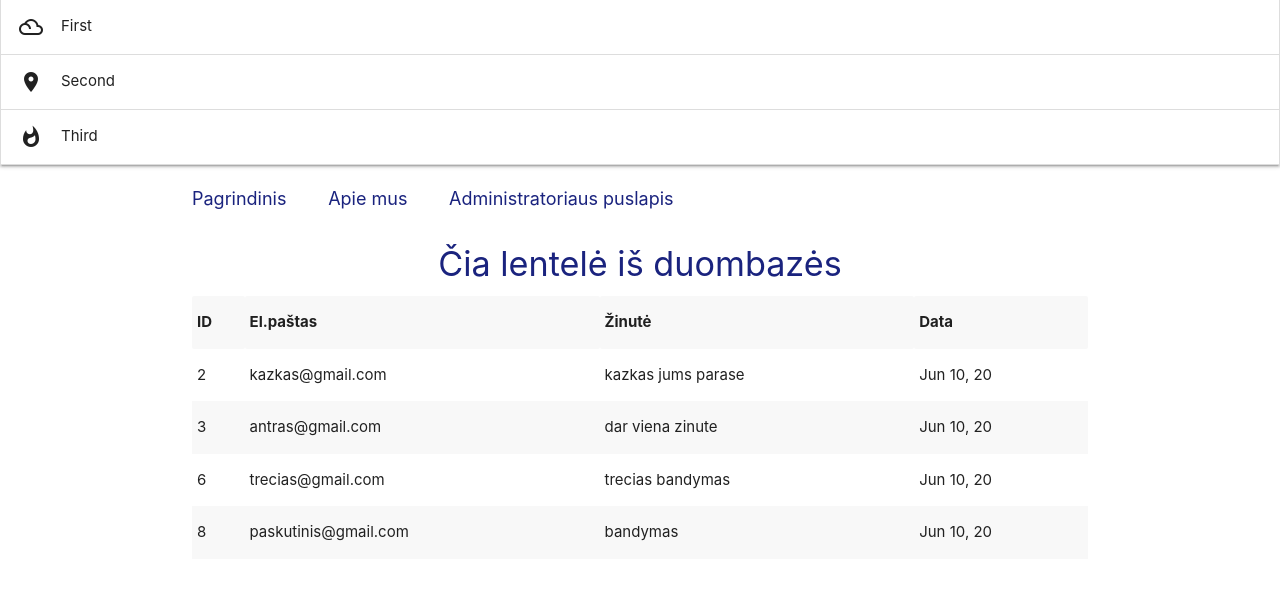
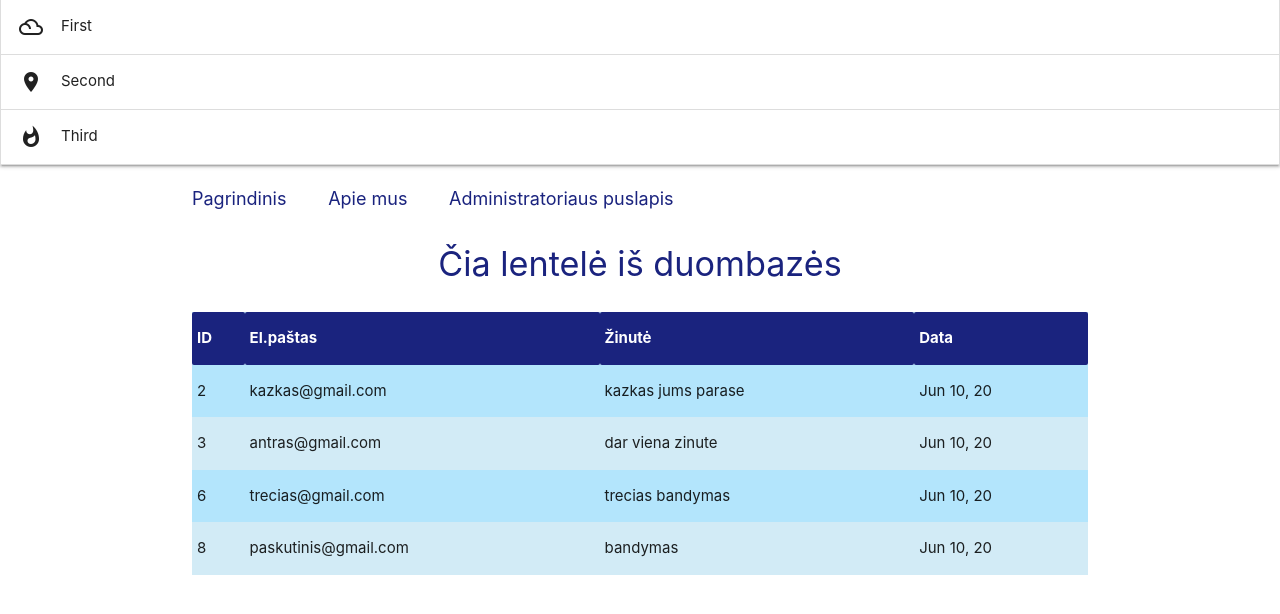
Before and after one commit to lunikas/numberOne, a PHP site: page /numberOne/pswprotected.php in a window 1280 px wide. Shown: the part 73-687 px from the top of the page. Run offline with PHP 8.4, Linux system fonts and the light colour scheme; data comes from the database, SQL or seed files in the repository.

Commit message:
penktadienio ryto pakeitimai Jurgita

```diff
--- a/pswprotected.php
+++ b/pswprotected.php
@@ -30,7 +30,7 @@
     $result = $conn->query($sql);
 
     if ($result->num_rows > 0) {
-        echo "<table class='striped'><tr><th>ID</th><th>El.paštas</th><th>Žinutė</th><th>Data</th></tr>";
+        echo "<table class='striped bordered light-blue lighten-4'><tr><th>ID</th><th>El.paštas</th><th>Žinutė</th><th>Data</th></tr>";
         // output data of each row
         while ($row = $result->fetch_assoc()) {
             echo "<tr><td>" . $row["id"] . "</td><td>" . $row["email"] . "</td><td>" . $row["message"] . "</td><td>" . $row["date"] . "</td></tr>";
@@ -44,6 +44,7 @@
 
 
 </div>
+
 </body>
 
 </html>
--- a/styles/style.css
+++ b/styles/style.css
@@ -142,10 +142,14 @@ font-weight: 500;
 }
 
 
+h4.psw {
+    margin-bottom: 30px;
+}
 
-
-
-
+table.striped>tbody>tr th {
+    color: white;
+    background-color: rgb(26, 35, 126);
+}
 
 
 /* Alyte stiliaus kodas: */
```
